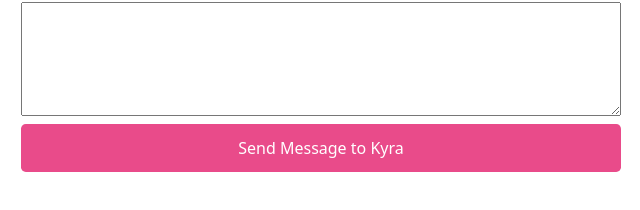
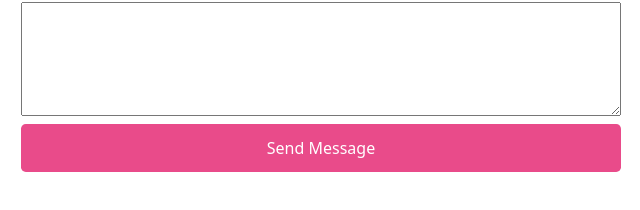
Before and after one commit to kyradeng/portfolio, a plain HTML site: page contact/index.html in a window 1280 px wide. Shown: the part 354-564 px from the top of the page, 319-959 px from the left. Drawn offline with Linux system fonts and the light colour scheme.

Commit message:
more style changes

```diff
--- a/contact/index.html
+++ b/contact/index.html
@@ -36,7 +36,7 @@
         </div>
 
         <div>
-            <button>Send Message to Kyra</button>
+            <button>Send Message</button>
         </div>
     </form>
 </html>
```
Also changed, not shown: resume/index.html (+1 -1 lines).
